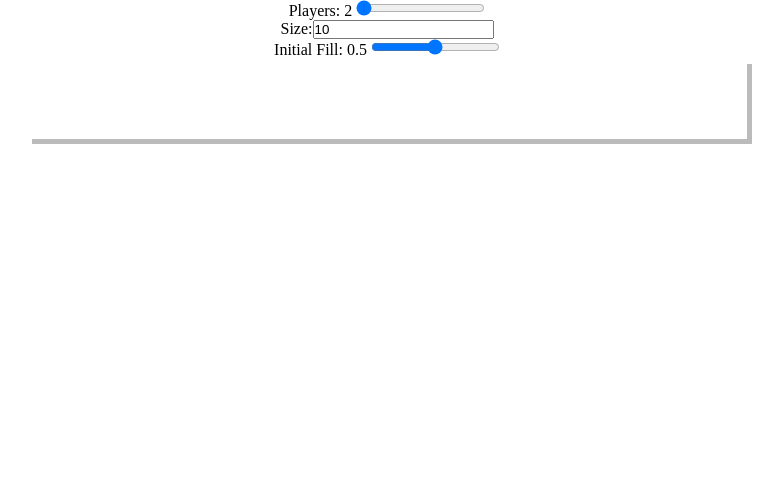
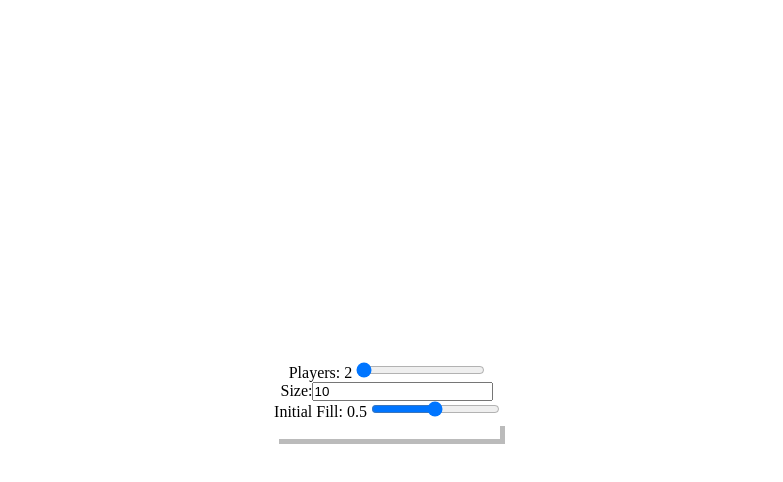
Before and after one commit to BrennanColberg/conway, a Next.js app: page / in a window 1280 px wide. Shown: the top 482 px of the page, without its empty margins (253-1036 px from the left). Built offline with nearby package versions, Linux system fonts and the light colour scheme.

Commit message:
dynamic size

```diff
--- a/styles/index.scss
+++ b/styles/index.scss
@@ -60,34 +60,43 @@ form {
 	margin: auto;
 }
 
+#__next {
+	display: flex;
+	justify-content: center;
+	align-items: center;
+	width: 100vw;
+	height: 100vh;
+}
+
 main {
+	--main-width: calc(min(75vh, 100vw));
+	width: var(--main-width);
+	aspect-ratio: 3 / 4;
+	padding: calc(var(--main-width) * 0.05);
+	font-size: calc(var(--main-width) * 0.055);
+
 	display: flex;
 	flex-flow: column nowrap;
 	align-items: center;
 	justify-content: space-between;
-	height: 100vh;
-	padding: 5vmin;
 }
 
 #info {
-	width: 90vmin;
-	font-size: 5vmin;
+	width: 100%;
+	height: 8%;
 	display: flex;
 	flex-flow: row nowrap;
 	justify-content: space-between;
-	width: 90vmin;
-	height: 10vmin;
 	text-transform: uppercase;
 	font-family: sans-serif;
 	font-weight: bold;
 
 	span {
 		vertical-align: middle;
-		height: inherit;
 		display: inline-flex;
 		justify-content: center;
 		align-items: center;
-		padding: 0 3vmin;
+		padding: 0 3%;
 	}
 
 	#player {
@@ -102,11 +111,11 @@ main {
 }
 
 button {
-	width: 90vmin;
-	height: 10vmin;
+	width: 100%;
+	height: 8%;
 	background-color: var(--color);
 	color: white;
-	font-size: 5vmin;
+	font-size: inherit;
 	font-weight: bold;
 	text-transform: uppercase;
 	border: none;
@@ -115,7 +124,10 @@ button {
 	position: relative;
 	top: 0;
 	left: 0;
-	transition: all 0.2s linear;
+
+	transition-duration: 0.2s;
+	transition-timing-function: linear;
+	transition-property: top, left, box-shadow;
 
 	&:active {
 		top: 5px;
```
